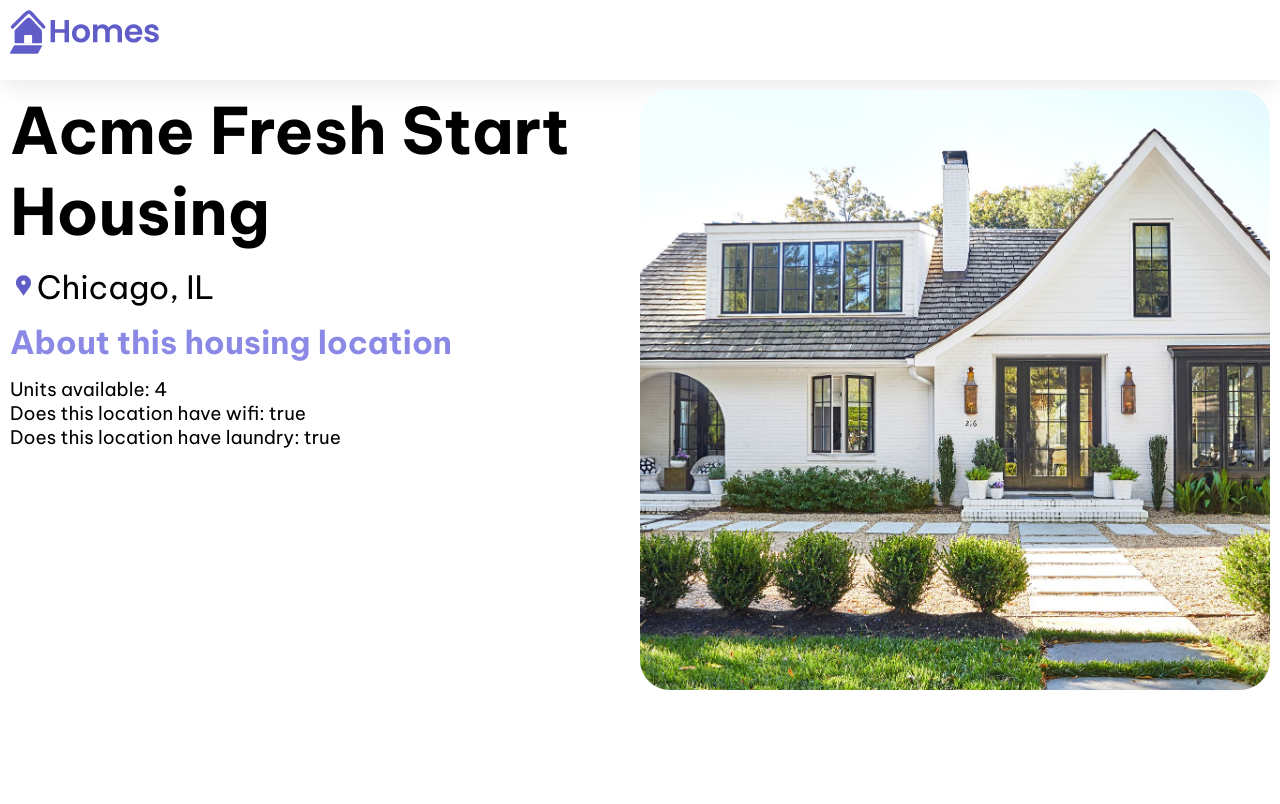
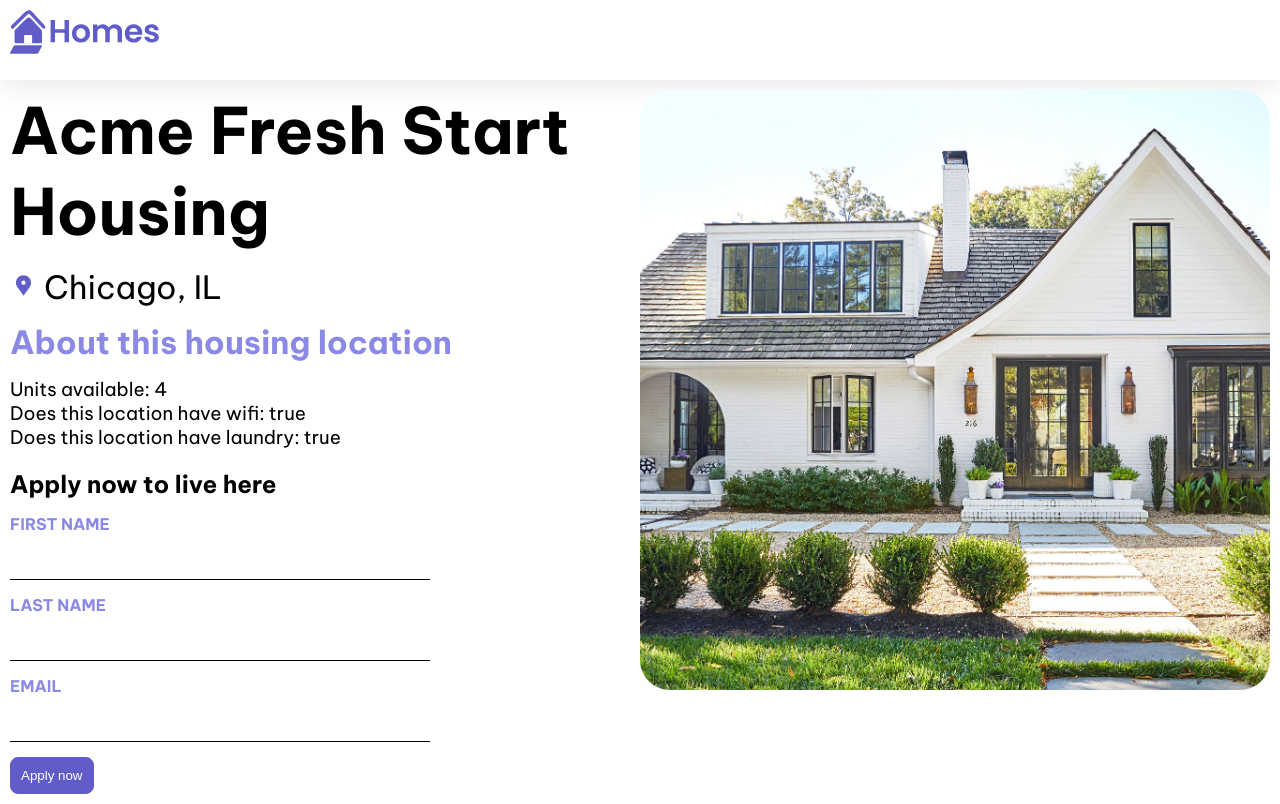
Before and after one commit to Wei0608/AngularOfficialTutorial, an Angular app: page /details/0 in a window 1280 px wide. Built offline with nearby package versions, Linux system fonts and the light colour scheme.

Commit message:
Lesson 12

```diff
--- a/src/app/details/details.component.html
+++ b/src/app/details/details.component.html
@@ -1,15 +1,31 @@
 <article>
-    <img class="listing-photo" [src]="housingLocation?.photo" alt="Exterior photo of {{housingLocation?.name}}"/>
+    <img class="listing-photo" [src]="housingLocation?.photo" alt="Exterior photo of {{ housingLocation?.name }}" />
     <section class="listing-description">
-        <h2 class="listing-heading">{{housingLocation?.name}}</h2>
-        <p class="listing-location">{{housingLocation?.city}}, {{housingLocation?.state}}</p>
+        <h2 class="listing-heading">{{ housingLocation?.name }}</h2>
+        <p class="listing-location">
+            {{ housingLocation?.city }}, {{ housingLocation?.state }}
+        </p>
     </section>
     <section class="listing-features">
         <h2 class="section-heading">About this housing location</h2>
         <ul>
-            <li>Units available: {{housingLocation?.availableUnits}}</li>
-            <li>Does this location have wifi: {{housingLocation?.wifi}}</li>
-            <li>Does this location have laundry: {{housingLocation?.laundry}}</li>
+            <li>Units available: {{ housingLocation?.availableUnits }}</li>
+            <li>Does this location have wifi: {{ housingLocation?.wifi }}</li>
+            <li>Does this location have laundry: {{ housingLocation?.laundry }}</li>
         </ul>
     </section>
+    <section class="listing-apply">
+        <h2 class="section-heading">Apply now to live here</h2>
+        <form [formGroup]="applyForm" (submit)="submitApplication()">
+            <label for="first-name">First Name</label>
+            <input id="first-name" type="text" formControlName="firstName" />
+
+            <label for="last-name">Last Name</label>
+            <input id="last-name" type="text" formControlName="lastName" />
+
+            <label for="email">Email</label>
+            <input id="email" type="email" formControlName="email" />
+            <button type="submit" class="primary">Apply now</button>
+        </form>
+    </section>
 </article>
--- a/src/app/details/details.component.ts
+++ b/src/app/details/details.component.ts
@@ -3,11 +3,15 @@
 import { ActivatedRoute } from '@angular/router';
 import { HousingService } from '../housing.service';
 import { HousingLocation } from '../housingLocation';
+import { FormControl, FormGroup, ReactiveFormsModule } from '@angular/forms';
 
 @Component({
   selector: 'app-details',
   standalone: true,
-  imports: [CommonModule],
+  imports: [
+    CommonModule,
+    ReactiveFormsModule
+  ],
   templateUrl: './details.component.html',
   styleUrls: ['./details.component.css']
 })
@@ -15,8 +19,23 @@
   route: ActivatedRoute = inject(ActivatedRoute);
   housingService = inject(HousingService);
   housingLocation: HousingLocation | undefined;
+
+  applyForm = new FormGroup({
+    firstName: new FormControl(''),
+    lastName: new FormControl(''),
+    email: new FormControl('')
+  })
+
   constructor() {
     const housingLocationId = Number(this.route.snapshot.params['id']);
     this.housingLocation = this.housingService.getHousingLocationById(housingLocationId);
   }
+
+  submitApplication() {
+    this.housingService.submitApplication(
+      this.applyForm.value.firstName ?? '',
+      this.applyForm.value.lastName ?? '',
+      this.applyForm.value.email ?? ''
+    );
+  }
 }
--- a/src/app/housing.service.ts
+++ b/src/app/housing.service.ts
@@ -117,4 +117,8 @@
   }
 
   constructor() { }
+
+  submitApplication(firstName: string, lastName: string, email: string) {
+    console.log(`Homes application received: firstName: ${firstName}, lastName: ${lastName}, email: ${email}.`);
+  }
 }
```
